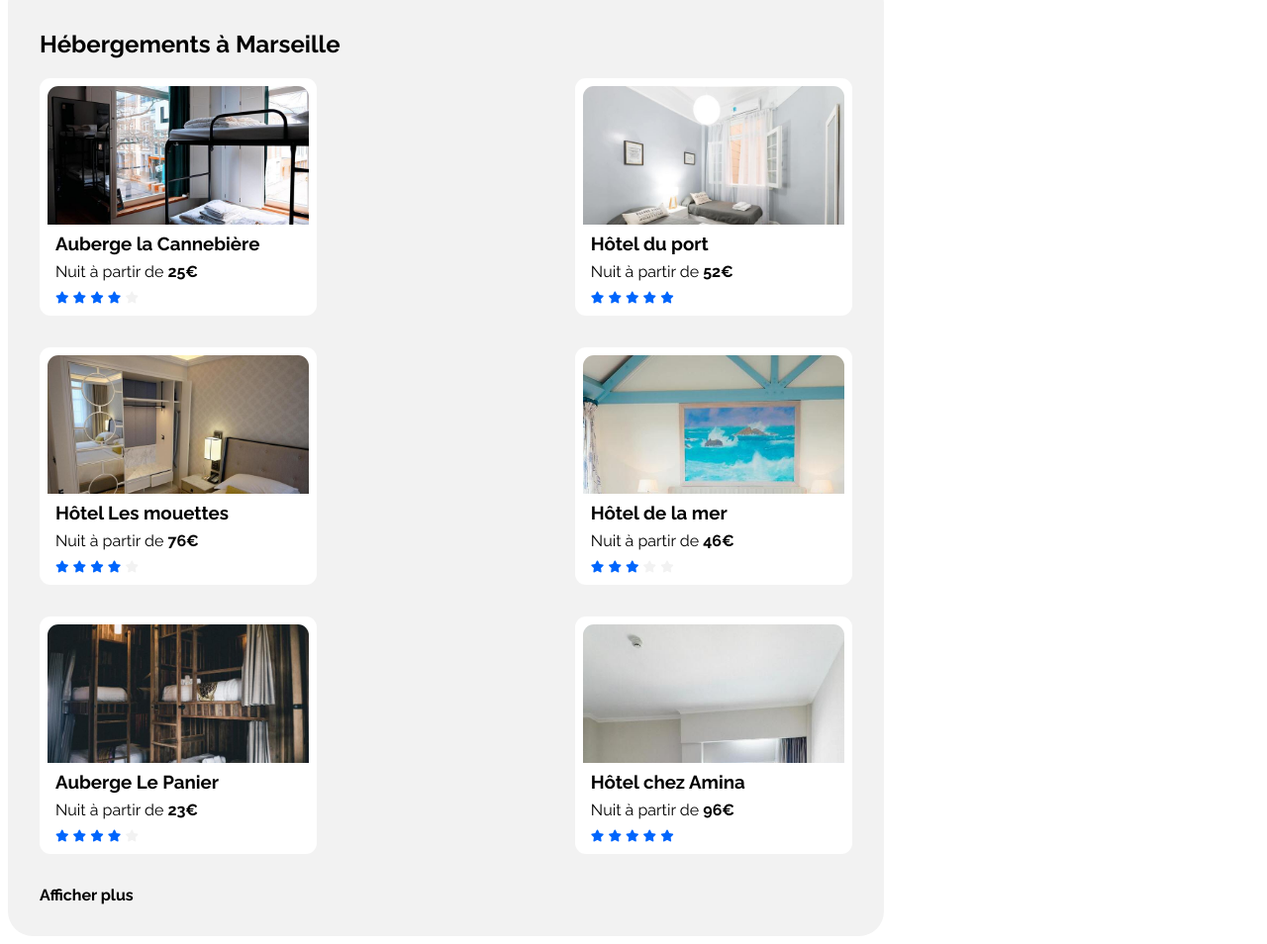
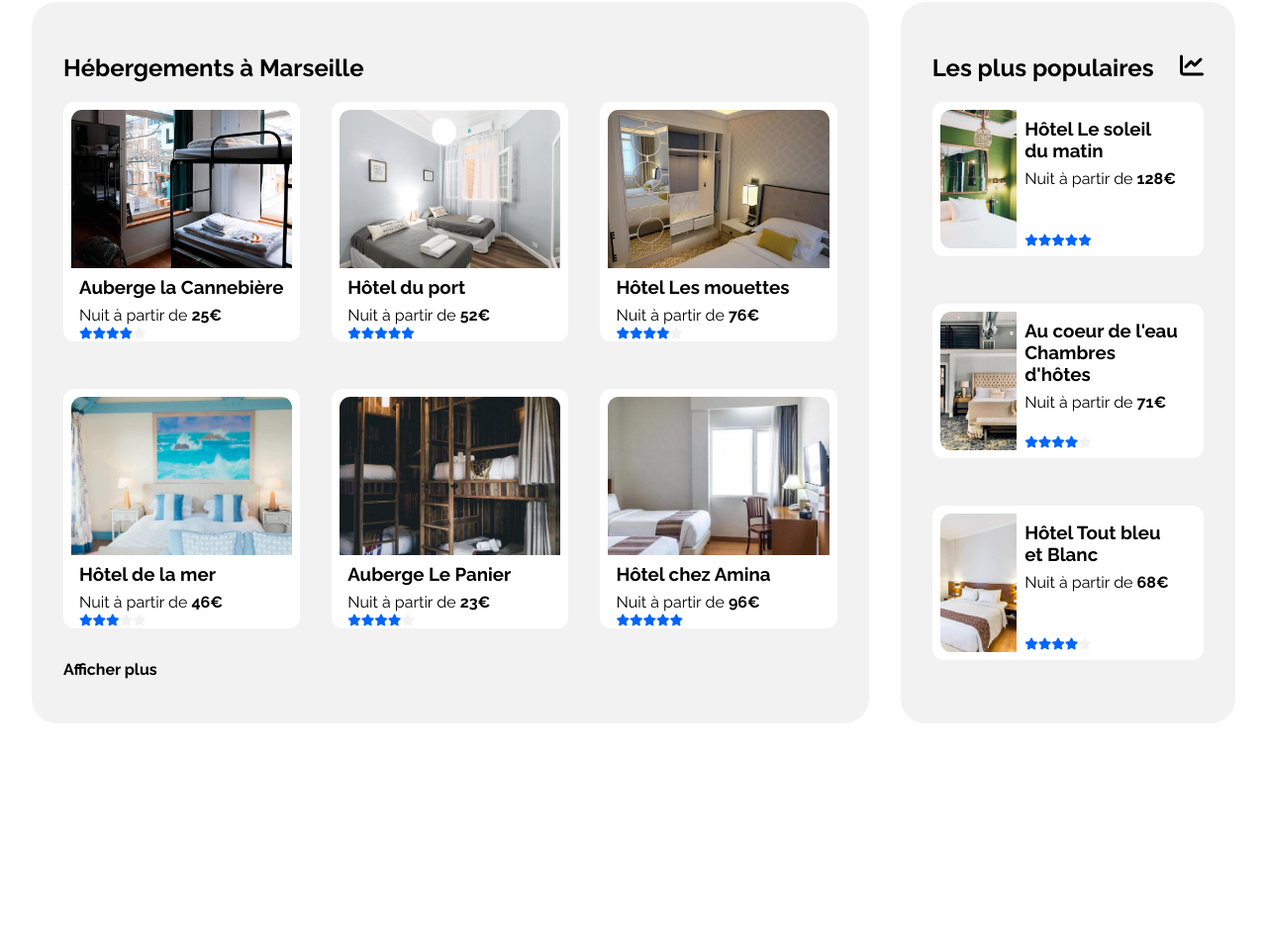
Before and after one commit to codbear/DouglasMeunier_2_04112020, a plain HTML site: page public/index.html in a window 1280 px wide. Shown: the part 391-1345 px from the top of the page at 99% size. After the commit the page ends 1154 px from the top, so only its background shows below. Drawn offline with Linux system fonts and the light colour scheme.

Commit message:
feat(Lodgings): create featured lodgings section and use css grid to manage cards collections

```diff
--- a/public/assets/styles/style.css
+++ b/public/assets/styles/style.css
@@ -53,7 +53,7 @@ a:active, a:hover {
 
 /** App content **/
 #app-content {
-    padding: var(--spacing);
+    padding: var(--spacing-3);
     display: flex;
     flex-direction: column;
 }
@@ -204,50 +204,86 @@ a:active, a:hover {
 }
 
 /** Cards deck **/
-.cards-deck {
-    border-radius: 25px;
-    padding: var(--spacing-3);
+#lodgings {
+    display: grid;
+    grid-template-columns: 5fr 2fr;
+    grid-template-rows: auto;
+    column-gap: var(--spacing-3);
 }
 
-.cards-collection {
-    display: flex;
-    flex-flow: row wrap;
-    justify-content: space-between;
-}
-
-.lodgings-deck {
+.lodgings-collection {
+    padding: var(--spacing-3);
+    border-radius: 25px;
     background-color: var(--contrast-background-color);
 }
 
-#lodgings-collection {
-    width: 70%;
+#all-lodgings {
+    grid-column: 1;
+}
+
+#featured-lodgings {
+    grid-column: 2;
+}
+
+#featured-lodgings-icon {
+    float: right;
+}
+
+.cards-collection-gallery {
+    display: grid;
+    grid-template-columns: 1fr 1fr 1fr;
+    grid-auto-rows: auto;
+    gap: var(--spacing-2) var(--spacing-3);
+}
+
+.cards-collection-list {
+    display: grid;
+    grid-template-columns: 1fr;
+    grid-auto-rows: auto;
+    gap: var(--spacing-2);
 }
 
 /** Lodging card **/
 .card {
     display: flex;
     flex-direction: column;
-    width: 280px;
+    width: 100%;
     background-color: var(--main-background-color);
     border-radius: var(--soft-border-radius);
     margin-bottom: var(--spacing-3);
     padding: var(--spacing);
 }
 
+.cards-collection-list .card {
+    flex-direction: row;
+}
+
 .card-image {
     width: 100%;
-    height: 140px;
-    overflow: hidden;
+    height: 160px;
+    object-fit: cover;
+    object-position: center center;
     border-top-left-radius: var(--soft-border-radius);
     border-top-right-radius: var(--soft-border-radius);
 }
 
-.card-image img {
-    width: 100%;
+.cards-collection-list .card-image {
+    width: 30%;
+    height: 140px;
+    border-top-right-radius: 0;
+    border-bottom-left-radius: var(--soft-border-radius);
 }
 
 .card-content {
+    display: flex;
+    flex-direction: column;
+    align-content: stretch;
     margin: 0 var(--spacing);
+}
+
+.cards-collection-list .card-content {
+    margin-bottom: var(--spacing);
+    width: 60%;
 }
 
 .card-title {
@@ -260,6 +296,12 @@ a:active, a:hover {
 
 .lodging-price {
     font-weight: bold;
+}
+
+.lodging-rating {
+    flex: 2;
+    display: flex;
+    align-items: flex-end;
 }
 
 .rating-star {
--- a/public/index.html
+++ b/public/index.html
@@ -58,17 +58,19 @@
             <i class="fas fa-info-circle"></i> Plus de 500 logements sont disponibles dans cette ville
         </p>
         <section id="lodgings">
-            <section id="lodgings-collection" class="cards-deck gallery-cards-deck lodgings-deck">
+            <section id="all-lodgings" class="lodgings-collection">
                 <h2>Hébergements à Marseille</h2>
-                <div class="cards-collection">
+                <div class="cards-collection-gallery">
                     <article class="card lodging-card">
-                        <div class="card-image">
-                            <img src="assets/img/lodgings/marcus-loke-WQJvWU_HZFo-unsplash.jpg" alt="Auberge la Cannebière">
-                        </div>
+                        <img
+                                src="assets/img/lodgings/marcus-loke-WQJvWU_HZFo-unsplash.jpg"
+                                alt="Auberge la Cannebière"
+                                class="card-image"
+                        >
                         <div class="card-content">
                             <h3 class="card-title">Auberge la Cannebière</h3>
                             <p class="card-description">Nuit à partir de <span class="lodging-price">25€</span></p>
-                            <div class="lodging-rating-4">
+                            <div class="lodging-rating lodging-rating-4">
                                 <i class="fas fa-star fa-xs rating-star"></i>
                                 <i class="fas fa-star fa-xs rating-star"></i>
                                 <i class="fas fa-star fa-xs rating-star"></i>
@@ -78,13 +80,15 @@
                         </div>
                     </article>
                     <article class="card lodging-card">
-                        <div class="card-image">
-                            <img src="assets/img/lodgings/fred-kleber-gTbaxaVLvsg-unsplash.jpg" alt="Hôtel du port">
-                        </div>
+                        <img
+                                src="assets/img/lodgings/fred-kleber-gTbaxaVLvsg-unsplash.jpg"
+                                alt="Hôtel du port"
+                                class="card-image"
+                        >
                         <div class="card-content">
                             <h3 class="card-title">Hôtel du port</h3>
                             <p class="card-description">Nuit à partir de <span class="lodging-price">52€</span></p>
-                            <div class="lodging-rating-5">
+                            <div class="lodging-rating lodging-rating-5">
                                 <i class="fas fa-star fa-xs rating-star"></i>
                                 <i class="fas fa-star fa-xs rating-star"></i>
                                 <i class="fas fa-star fa-xs rating-star"></i>
@@ -94,13 +98,15 @@
                         </div>
                     </article>
                     <article class="card lodging-card">
-                        <div class="card-image">
-                            <img src="assets/img/lodgings/reisetopia-B8WIgxA_PFU-unsplash.jpg" alt="Hôtel Les mouettes">
-                        </div>
+                        <img
+                                src="assets/img/lodgings/reisetopia-B8WIgxA_PFU-unsplash.jpg"
+                                alt="Hôtel Les mouettes"
+                                class="card-image"
+                        >
                         <div class="card-content">
                             <h3 class="card-title">Hôtel Les mouettes</h3>
                             <p class="card-description">Nuit à partir de <span class="lodging-price">76€</span></p>
-                            <div class="lodging-rating-4">
+                            <div class="lodging-rating lodging-rating-4">
                                 <i class="fas fa-star fa-xs rating-star"></i>
                                 <i class="fas fa-star fa-xs rating-star"></i>
                                 <i class="fas fa-star fa-xs rating-star"></i>
@@ -110,13 +116,15 @@
                         </div>
                     </article>
                     <article class="card lodging-card">
-                        <div class="card-image">
-                            <img src="assets/img/lodgings/annie-spratt-Eg1qcIitAuA-unsplash.jpg" alt="Hôtel de la mer">
-                        </div>
+                        <img
+                                src="assets/img/lodgings/annie-spratt-Eg1qcIitAuA-unsplash.jpg"
+                                alt="Hôtel de la mer"
+                                class="card-image"
+                        >
                         <div class="card-content">
                             <h3 class="card-title">Hôtel de la mer</h3>
                             <p class="card-description">Nuit à partir de <span class="lodging-price">46€</span></p>
-                            <div class="lodging-rating-3">
+                            <div class="lodging-rating lodging-rating-3">
                                 <i class="fas fa-star fa-xs rating-star"></i>
                                 <i class="fas fa-star fa-xs rating-star"></i>
                                 <i class="fas fa-star fa-xs rating-star"></i>
@@ -126,13 +134,15 @@
                         </div>
                     </article>
                     <article class="card lodging-card">
-                        <div class="card-image">
-                            <img src="assets/img/lodgings/nicate-lee-kT-ZyaiwBe0-unsplash.jpg" alt="Auberge Le Panier">
-                        </div>
+                        <img
+                                src="assets/img/lodgings/nicate-lee-kT-ZyaiwBe0-unsplash.jpg"
+                                alt="Auberge Le Panier"
+                                class="card-image"
+                        >
                         <div class="card-content">
                             <h3 class="card-title">Auberge Le Panier</h3>
                             <p class="card-description">Nuit à partir de <span class="lodging-price">23€</span></p>
-                            <div class="lodging-rating-4">
+                            <div class="lodging-rating lodging-rating-4">
                                 <i class="fas fa-star fa-xs rating-star"></i>
                                 <i class="fas fa-star fa-xs rating-star"></i>
                                 <i class="fas fa-star fa-xs rating-star"></i>
@@ -142,13 +152,15 @@
                         </div>
                     </article>
                     <article class="card lodging-card">
-                        <div class="card-image">
-                            <img src="assets/img/lodgings/febrian-zakaria-M6S1WvfW68A-unsplash.jpg" alt="Hôtel chez Amina">
-                        </div>
+                        <img
+                                src="assets/img/lodgings/febrian-zakaria-M6S1WvfW68A-unsplash.jpg"
+                                alt="Hôtel chez Amina"
+                                class="card-image"
+                        >
                         <div class="card-content">
                             <h3 class="card-title">Hôtel chez Amina</h3>
                             <p class="card-description">Nuit à partir de <span class="lodging-price">96€</span></p>
-                            <div class="lodging-rating-5">
+                            <div class="lodging-rating lodging-rating-5">
                                 <i class="fas fa-star fa-xs rating-star"></i>
                                 <i class="fas fa-star fa-xs rating-star"></i>
                                 <i class="fas fa-star fa-xs rating-star"></i>
@@ -160,6 +172,65 @@
                 </div>
                 <a href="#">Afficher plus</a>
             </section>
+            <aside id="featured-lodgings" class="lodgings-collection">
+                <h2>Les plus populaires <i id="featured-lodgings-icon" class="fas fa-chart-line"></i></h2>
+                <div class="cards-collection-list">
+                    <article class="card lodging-card">
+                        <img
+                                src="assets/img/lodgings/emile-guillemot-Bj_rcSC5XfE-unsplash.jpg"
+                                alt="Hôtel Le soleil du matin"
+                                class="card-image"
+                        >
+                        <div class="card-content">
+                            <h3 class="card-title">Hôtel Le soleil du matin</h3>
+                            <p class="card-description">Nuit à partir de <span class="lodging-price">128€</span></p>
+                            <div class="lodging-rating lodging-rating-5">
+                                <i class="fas fa-star fa-xs rating-star"></i>
+                                <i class="fas fa-star fa-xs rating-star"></i>
+                                <i class="fas fa-star fa-xs rating-star"></i>
+                                <i class="fas fa-star fa-xs rating-star"></i>
+                                <i class="fas fa-star fa-xs rating-star"></i>
+                            </div>
+                        </div>
+                    </article>
+                    <article class="card lodging-card">
+                        <img
+                                src="assets/img/lodgings/aw-creative-VGs8z60yT2c-unsplash.jpg"
+                                alt="Au coeur de l'eau Chambres d'hôtes"
+                                class="card-image"
+                        >
+                        <div class="card-content">
+                            <h3 class="card-title">Au coeur de l'eau Chambres d'hôtes</h3>
+                            <p class="card-description">Nuit à partir de <span class="lodging-price">71€</span></p>
+                            <div class="lodging-rating lodging-rating-4">
+                                <i class="fas fa-star fa-xs rating-star"></i>
+                                <i class="fas fa-star fa-xs rating-star"></i>
+                                <i class="fas fa-star fa-xs rating-star"></i>
+                                <i class="fas fa-star fa-xs rating-star"></i>
+                                <i class="fas fa-star fa-xs rating-star"></i>
+                            </div>
+                        </div>
+                    </article>
+                    <article class="card lodging-card">
+                        <img
+                                src="assets/img/lodgings/febrian-zakaria-sjvU0THccQA-unsplash.jpg"
+                                alt="Hôtel Les mouettes"
+                                class="card-image"
+                        >
+                        <div class="card-content">
+                            <h3 class="card-title">Hôtel Tout bleu et Blanc</h3>
+                            <p class="card-description">Nuit à partir de <span class="lodging-price">68€</span></p>
+                            <div class="lodging-rating lodging-rating-4">
+                                <i class="fas fa-star fa-xs rating-star"></i>
+                                <i class="fas fa-star fa-xs rating-star"></i>
+                                <i class="fas fa-star fa-xs rating-star"></i>
+                                <i class="fas fa-star fa-xs rating-star"></i>
+                                <i class="fas fa-star fa-xs rating-star"></i>
+                            </div>
+                        </div>
+                    </article>
+                </div>
+            </aside>
         </section>
     </main>
 </body>
```
Also changed, not shown: public/assets/img/lodgings/aw-creative-VGs8z60yT2c-unsplash.jpg (added), public/assets/img/lodgings/emile-guillemot-Bj_rcSC5XfE-unsplash.jpg (added), public/assets/img/lodgings/febrian-zakaria-sjvU0THccQA-unsplash.jpg (added).
